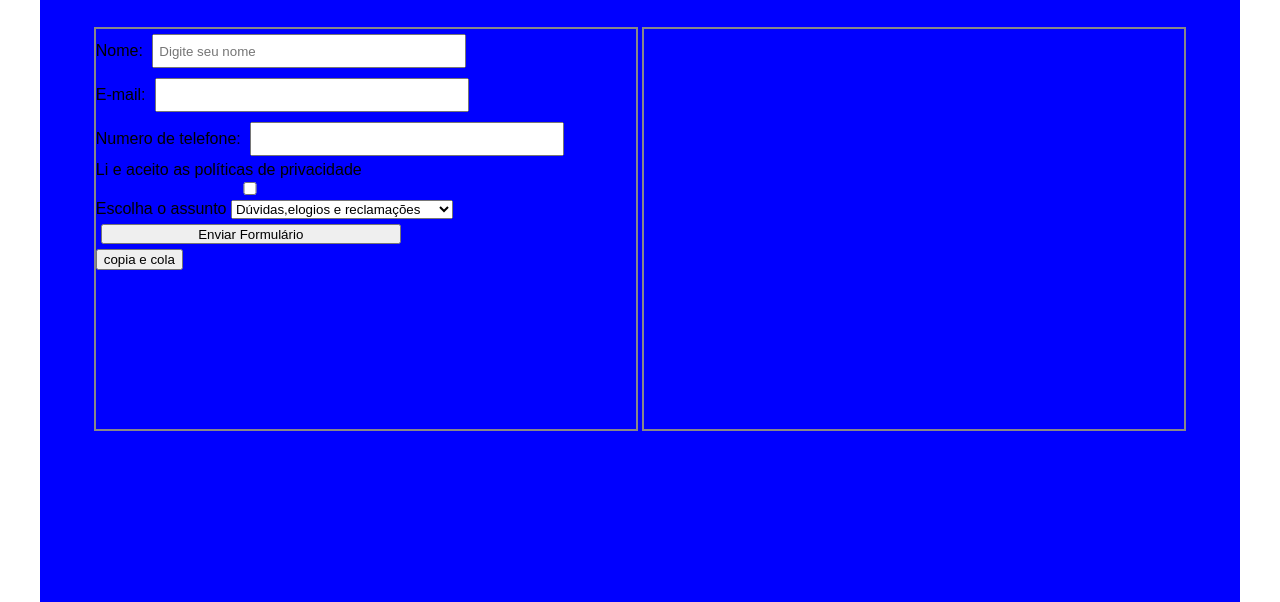
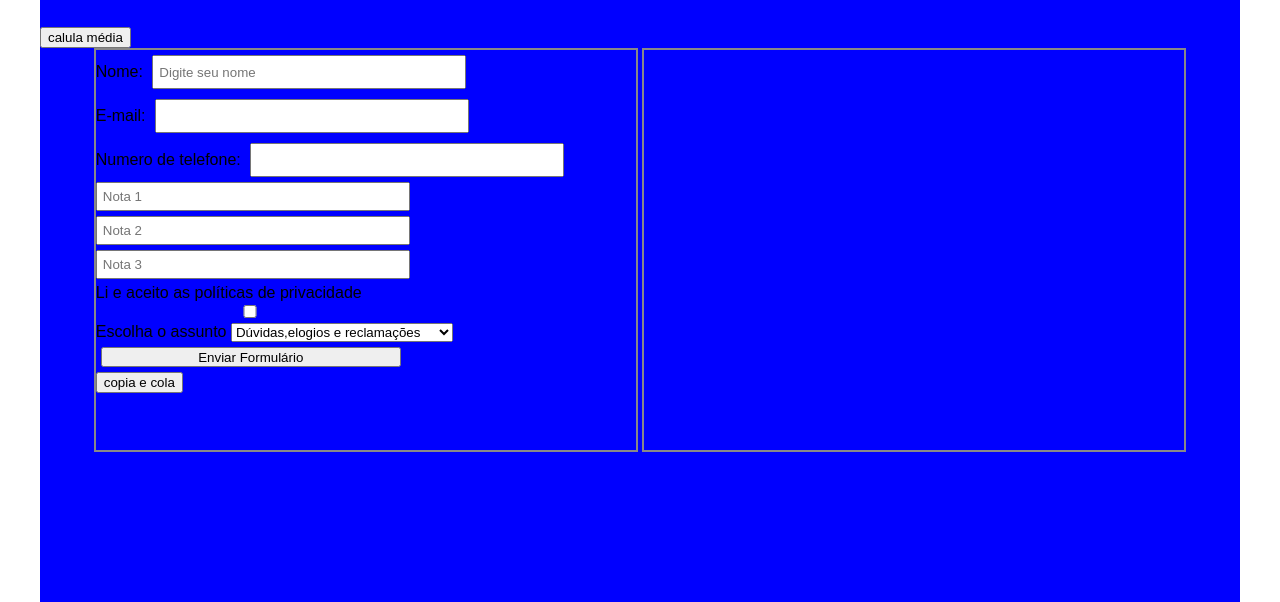
Before and after one commit to gix8/aula6_2m, a plain HTML site: page contato.html in a window 1280 px wide. Shown: the part 198-800 px from the top of the page. Drawn offline with Linux system fonts and the light colour scheme.

Commit message:
sdusdususd

```diff
--- a/contato.html
+++ b/contato.html
@@ -32,6 +32,7 @@
     </header>
     <main>
         <h1>Contato</h1>
+        <button onclick="media_notas()">calula média</button>
         <section id="form_main">
 
         <div id="form_esq">
@@ -44,6 +45,10 @@
             <br>
             <label for="phone">Numero de telefone:</label>
             <input type="number" id="phone" name="phone">
+            <br>
+            <input type="number" id="nota1" placeholder="Nota 1">
+            <input type="number" id="nota2" placeholder="Nota 2">
+            <input type="number" id="nota3" placeholder="Nota 3">
             <br>
             <label for="check">Li e aceito as políticas de privacidade</label>
             <input type="checkbox" id="check" name="check" required>
@@ -74,7 +79,7 @@
     <footer>
 
         <h2>
-            Giovani Xiscatti
+            <!--Tag é um comando de instrução-->
         </h2>
 
 
--- a/js/codigo.js
+++ b/js/codigo.js
@@ -15,3 +15,30 @@ function copia_cola(){
     document.getElementById('contato_img').innerHTML += res;
     console.log(n);
 }
+
+function media_notas(){
+    //let nota1 = Number(prompt("Informe a primeira nota do aluno: "));
+    //let nota2 = Number(prompt("Informe a segunda nota do aluno: "));
+    //let nota3 = Number(prompt("Informe a terceira nota do aluno: "));
+
+    let nota1 = Number(document.getElementById('nota1').value);
+    let nota2 = Number(document.getElementById('nota2').value);
+    let nota3 = Number(document.getElementById('nota3').value);
+
+    console.log(nota1, nota2, nota3);
+
+    let notamed = (nota1 + nota2 + nota3) / 3;
+
+    alert(notamed);
+
+    if (notamed >= 6){
+        alert("aluno aprovado");
+    } else if (notamed < 6 || notamed >= 4){
+        alert("aluno em recuperação");
+    } else if (notamed < 4){
+        alert("aluno reprovado");
+    }
+
+    let resultado = '<h2>A média é: ' + notamed + '</h2>';
+    document.getElementById('contato_img').innerHTML += resultado;
+}
```
Also changed, not shown: 1 other file.
